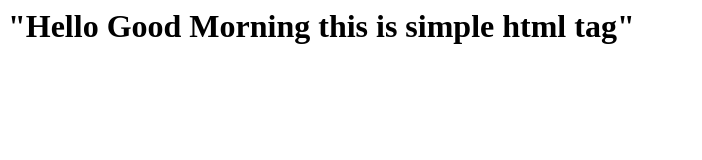
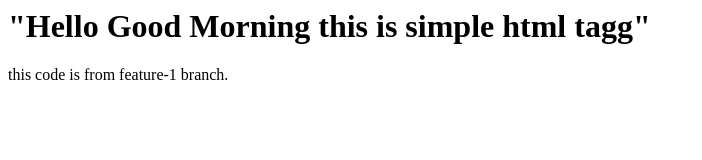
Before and after one commit to sharath050175/inetbankingv4, a plain HTML site: page index.html in a window 1280 px wide. Shown: the whole page, without its empty margins (0-702 px from the left). Drawn offline with Linux system fonts and the light colour scheme.

Commit message:
feature branch is created

```diff
--- a/index.html
+++ b/index.html
@@ -1 +1,2 @@
-<h1>"Hello Good Morning this is simple html tag"</h1>
+<h1>"Hello Good Morning this is simple html tagg"</h1>
+<p> this code is from feature-1 branch. </p>
```
